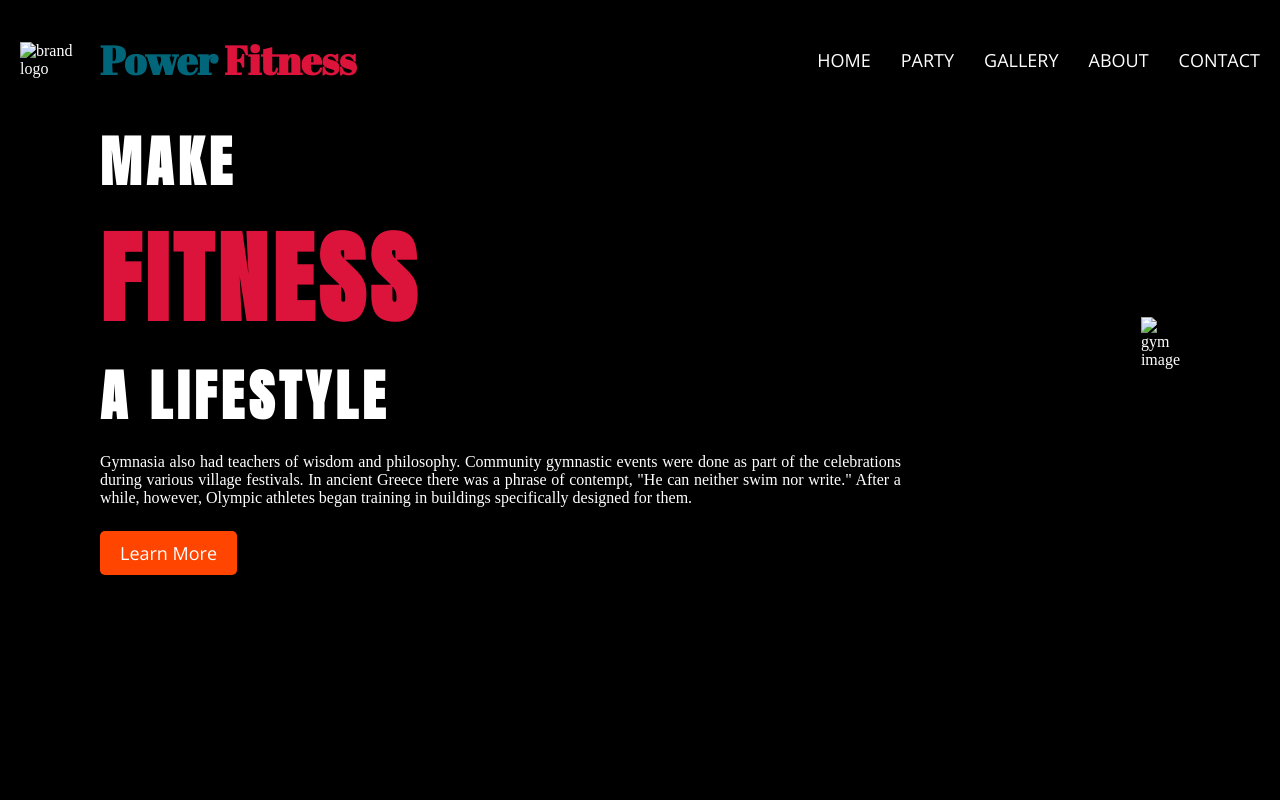
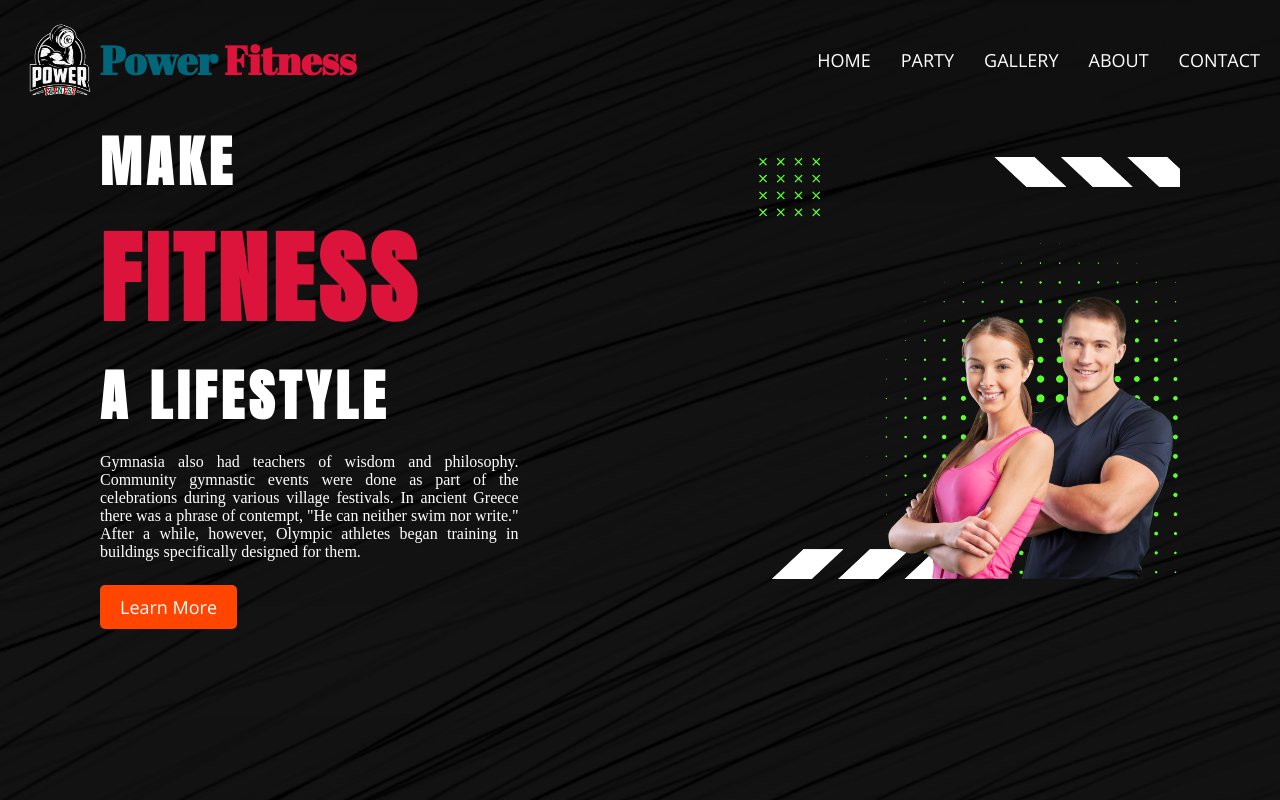
Before and after one commit to EliusHHimel/power-fitness, a plain HTML site: page index.html in a window 1280 px wide. Drawn offline with nearby package versions, Linux system fonts and the light colour scheme; the site is published under a folder, as on GitHub Pages, so addresses that start at the root find nothing.

Commit message:
image setup for github

```diff
--- a/index.html
+++ b/index.html
@@ -25,7 +25,7 @@
         <!-- Navigation Bar -->
         <nav class="nav-bar">
             <div class="brand">
-                <img class="brand-logo" src="/image/logo.png" alt="brand logo">
+                <img class="brand-logo" src="image/logo.png" alt="brand logo">
                 <h1>Power <span>Fitness</span></h1>
             </div>
             <ul class="nav-links">
@@ -53,7 +53,7 @@
                 <a class="learn-more-btn" href="/about">Learn More</a>
             </div>
             <div>
-                <img src="/image/gym.png" alt="gym image">
+                <img src="image/gym.png" alt="gym image">
             </div>
         </section>
     </main>
--- a/style.css
+++ b/style.css
@@ -3,7 +3,7 @@ body {
     margin: 0;
     padding: 0;
     background-color: black;
-    background-image: url(/image/background.png);
+    background-image: url(image/background.png);
     background-repeat: no-repeat;
     background-size: cover;
 }
```
